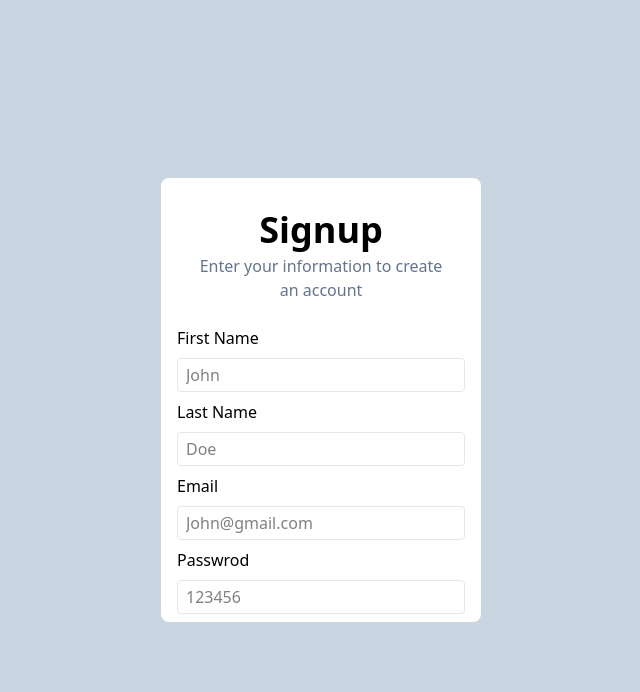
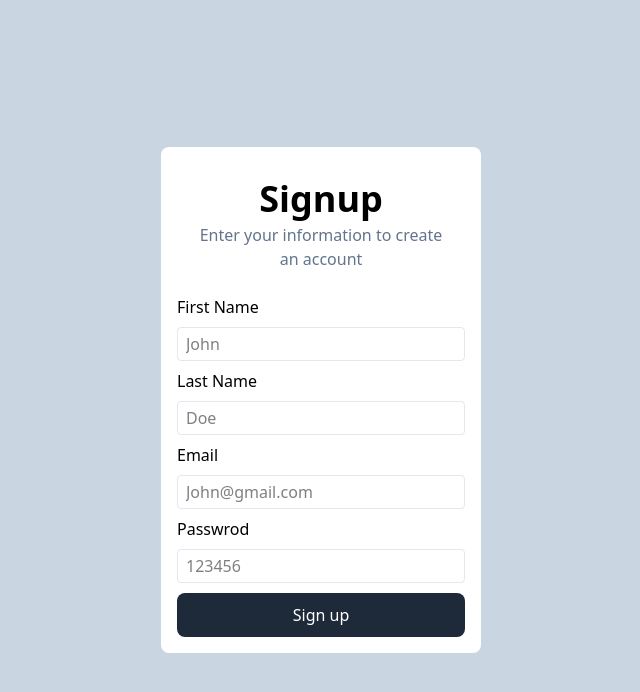
Before and after one commit to TheChaitanya22/Pals-pay, a React (Vite) app in the folder frontend/: page /signup in a window 1280 px wide. Shown: the top 692 px of the page, without its empty margins (319-959 px from the left). Built offline with nearby package versions, Linux system fonts and the light colour scheme.

Commit message:
created signup page

```diff
--- /dev/null
+++ b/frontend/src/components/Button.jsx
@@ -0,0 +1,7 @@
+export function Button ({label, onClick}) {
+    return <div>
+        <button onClick={onClick} type="button" className="text-white bg-gray-800 hover:bg-gray-900 focus:outline-none focus:ring-4 focus:ring-gray-300 font-medium rounded-lg text-base w-full px-5 py-2.5 me-2 mb-2 mt-2.5 dark:bg-gray-800 dark:hover:bg-gray-700 dark:focus:ring-gray-700 dark:border-gray-700 cursor-pointer">
+        {label}
+        </button>
+    </div>
+}
--- a/frontend/src/pages/Signup.jsx
+++ b/frontend/src/pages/Signup.jsx
@@ -1,3 +1,4 @@
+import { Button } from "../components/Button";
 import { Heading } from "../components/Heading";
 import { Inputbox } from "../components/Inputbox";
 import { Subheading } from "../components/Subheading";
@@ -12,6 +13,7 @@
                 <Inputbox label={"Last Name"} placeholder={"Doe"} />
                 <Inputbox label={"Email"} placeholder={"John@gmail.com"} />
                 <Inputbox label={"Passwrod"} placeholder={"123456"} />
+                <Button label={"Sign up"}/>
             </div>
         </div>
     </div>
```
